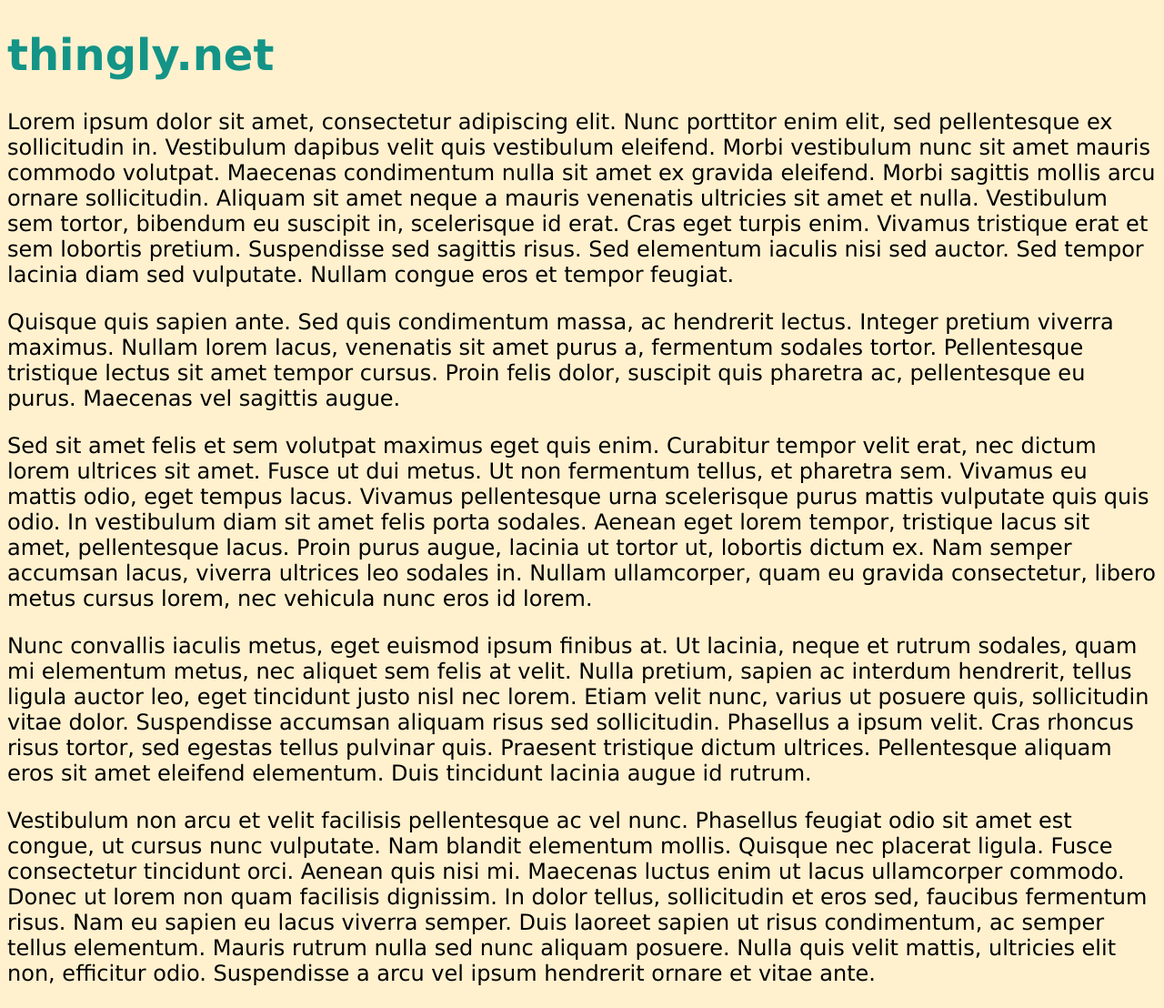
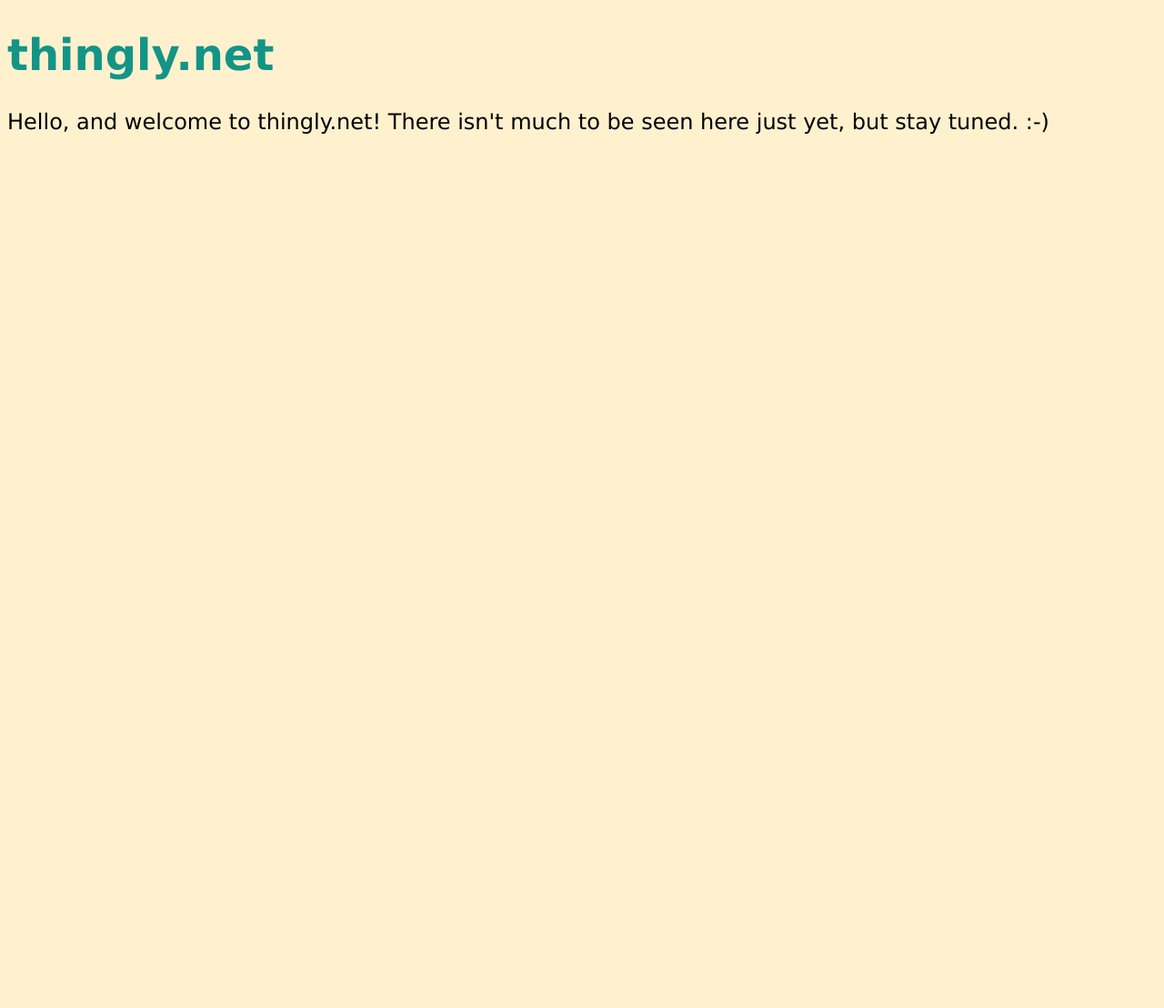
Before and after one commit to thingly/thingly.net, a Flask app: page / in a window 1280 px wide. Shown: the whole page at 91% size. After the commit the page ends 147 px from the top, so only its background shows below. Run offline with Flask 2, Linux system fonts and the light colour scheme.

Commit message:
lang tag, removed lorem ipsum

```diff
--- a/templates/index.html
+++ b/templates/index.html
@@ -1,34 +1,17 @@
 <!DOCTYPE html>
+<html lang="en">
 
 <head>
     <title>thingly.net</title>
     <link rel="stylesheet" href="{{ url_for('static', filename='style/style.css') }}">
 </head>
-<html>
 
 <body>
     <main>
         <h1>thingly.net</h1>
-        <p>Lorem ipsum dolor sit amet, consectetur adipiscing elit. Nunc porttitor enim elit, sed pellentesque ex sollicitudin in. Vestibulum dapibus velit quis vestibulum eleifend. Morbi vestibulum nunc sit amet mauris commodo volutpat. Maecenas condimentum
-            nulla sit amet ex gravida eleifend. Morbi sagittis mollis arcu ornare sollicitudin. Aliquam sit amet neque a mauris venenatis ultricies sit amet et nulla. Vestibulum sem tortor, bibendum eu suscipit in, scelerisque id erat. Cras eget turpis
-            enim. Vivamus tristique erat et sem lobortis pretium. Suspendisse sed sagittis risus. Sed elementum iaculis nisi sed auctor. Sed tempor lacinia diam sed vulputate. Nullam congue eros et tempor feugiat.</p>
-
-        <p>Quisque quis sapien ante. Sed quis condimentum massa, ac hendrerit lectus. Integer pretium viverra maximus. Nullam lorem lacus, venenatis sit amet purus a, fermentum sodales tortor. Pellentesque tristique lectus sit amet tempor cursus. Proin felis
-            dolor, suscipit quis pharetra ac, pellentesque eu purus. Maecenas vel sagittis augue.</p>
-
-        <p>Sed sit amet felis et sem volutpat maximus eget quis enim. Curabitur tempor velit erat, nec dictum lorem ultrices sit amet. Fusce ut dui metus. Ut non fermentum tellus, et pharetra sem. Vivamus eu mattis odio, eget tempus lacus. Vivamus pellentesque
-            urna scelerisque purus mattis vulputate quis quis odio. In vestibulum diam sit amet felis porta sodales. Aenean eget lorem tempor, tristique lacus sit amet, pellentesque lacus. Proin purus augue, lacinia ut tortor ut, lobortis dictum ex. Nam
-            semper accumsan lacus, viverra ultrices leo sodales in. Nullam ullamcorper, quam eu gravida consectetur, libero metus cursus lorem, nec vehicula nunc eros id lorem.
+        <p>
+            Hello, and welcome to thingly.net! There isn't much to be seen here just yet, but stay tuned. :-)
         </p>
-
-        <p>Nunc convallis iaculis metus, eget euismod ipsum finibus at. Ut lacinia, neque et rutrum sodales, quam mi elementum metus, nec aliquet sem felis at velit. Nulla pretium, sapien ac interdum hendrerit, tellus ligula auctor leo, eget tincidunt justo
-            nisl nec lorem. Etiam velit nunc, varius ut posuere quis, sollicitudin vitae dolor. Suspendisse accumsan aliquam risus sed sollicitudin. Phasellus a ipsum velit. Cras rhoncus risus tortor, sed egestas tellus pulvinar quis. Praesent tristique
-            dictum ultrices. Pellentesque aliquam eros sit amet eleifend elementum. Duis tincidunt lacinia augue id rutrum.</p>
-
-        <p>Vestibulum non arcu et velit facilisis pellentesque ac vel nunc. Phasellus feugiat odio sit amet est congue, ut cursus nunc vulputate. Nam blandit elementum mollis. Quisque nec placerat ligula. Fusce consectetur tincidunt orci. Aenean quis nisi
-            mi. Maecenas luctus enim ut lacus ullamcorper commodo. Donec ut lorem non quam facilisis dignissim. In dolor tellus, sollicitudin et eros sed, faucibus fermentum risus. Nam eu sapien eu lacus viverra semper. Duis laoreet sapien ut risus condimentum,
-            ac semper tellus elementum. Mauris rutrum nulla sed nunc aliquam posuere. Nulla quis velit mattis, ultricies elit non, efficitur odio. Suspendisse a arcu vel ipsum hendrerit ornare et vitae ante.</p>
-
     </main>
 </body>
 
```
